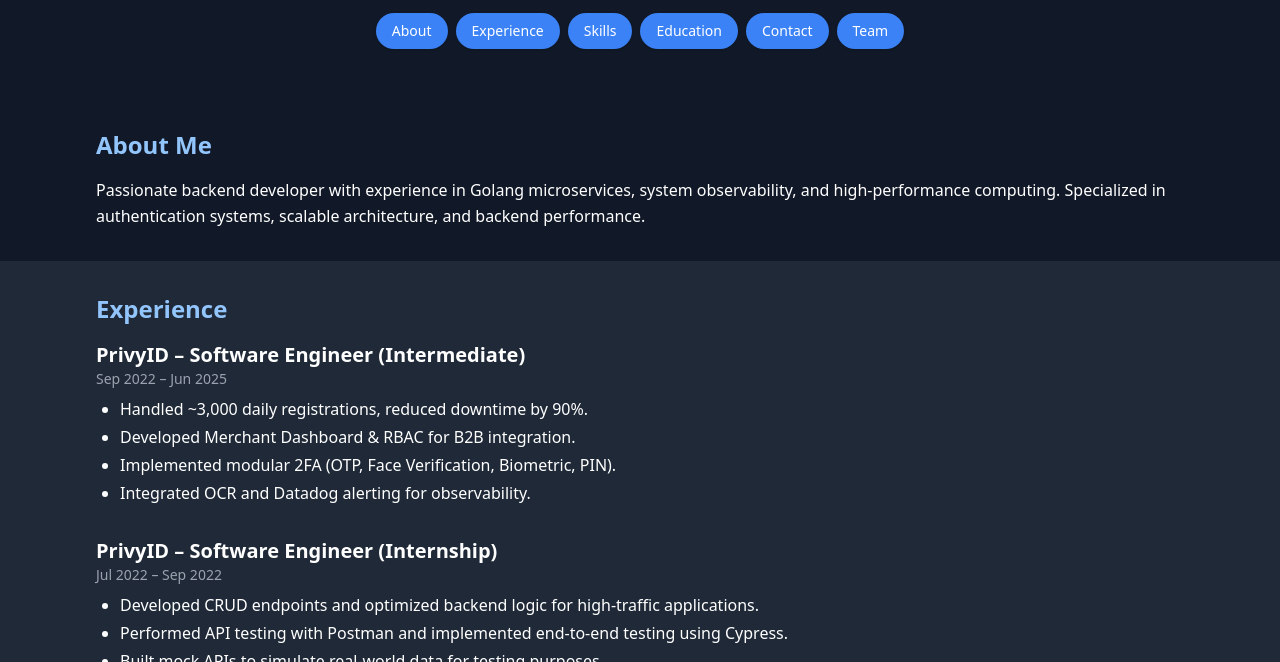
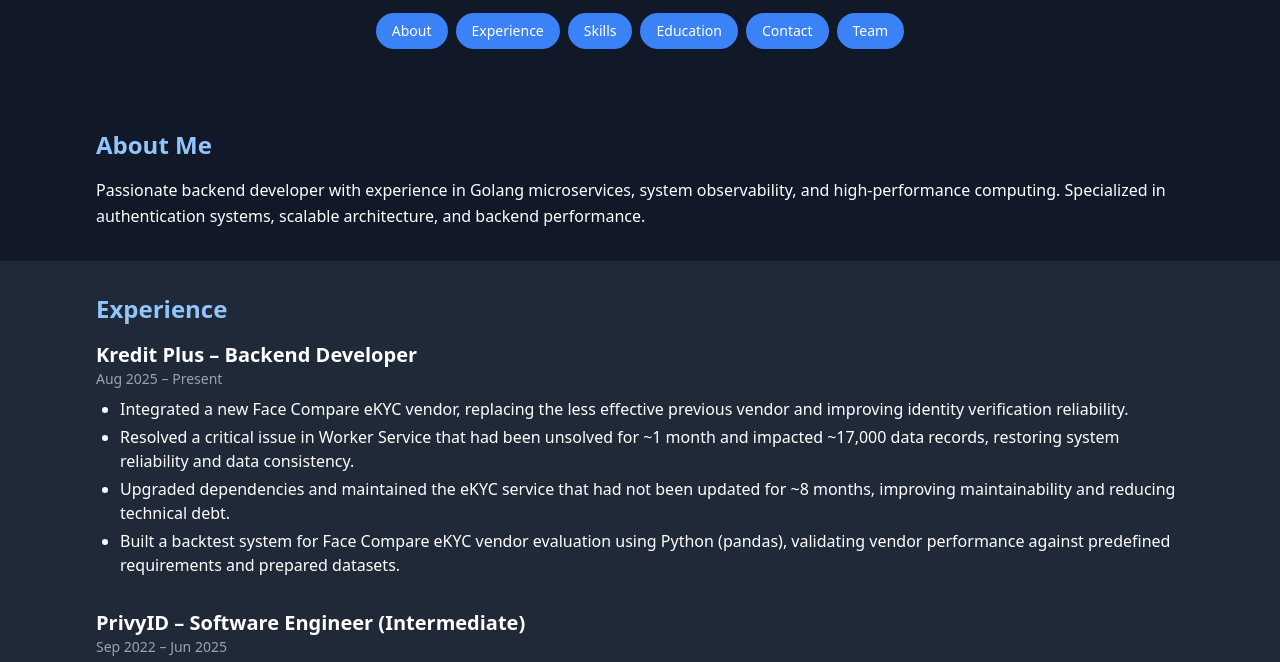
Before and after one commit to Felixmarsa/personal-website, a plain HTML site: page index.html in a window 1280 px wide. Shown: the part 263-925 px from the top of the page. Drawn offline with nearby package versions, Linux system fonts and the light colour scheme; no server answers.

Commit message:
add new experience kredit plus

```diff
--- a/index.html
+++ b/index.html
@@ -68,6 +68,16 @@
   <section id="experience" class="scroll-mt-24 bg-gray-800 px-6 md:px-12 lg:px-24 py-8" data-aos="fade-right">
     <h2 class="text-2xl font-semibold mb-4 text-blue-300">Experience</h2>
     <div class="space-y-8">
+      <div>
+        <h3 class="text-xl font-bold">Kredit Plus – Backend Developer</h3>
+        <p class="text-sm text-gray-400">Aug 2025 – Present</p>
+        <ul class="list-disc ml-6 mt-2 space-y-1">
+          <li>Integrated a new Face Compare eKYC vendor, replacing the less effective previous vendor and improving identity verification reliability.</li>
+          <li>Resolved a critical issue in Worker Service that had been unsolved for ~1 month and impacted ~17,000 data records, restoring system reliability and data consistency.</li>
+          <li>Upgraded dependencies and maintained the eKYC service that had not been updated for ~8 months, improving maintainability and reducing technical debt.</li>
+          <li>Built a backtest system for Face Compare eKYC vendor evaluation using Python (pandas), validating vendor performance against predefined requirements and prepared datasets.</li>
+        </ul>
+      </div>
       <div>
         <h3 class="text-xl font-bold">PrivyID – Software Engineer (Intermediate)</h3>
         <p class="text-sm text-gray-400">Sep 2022 – Jun 2025</p>
```
